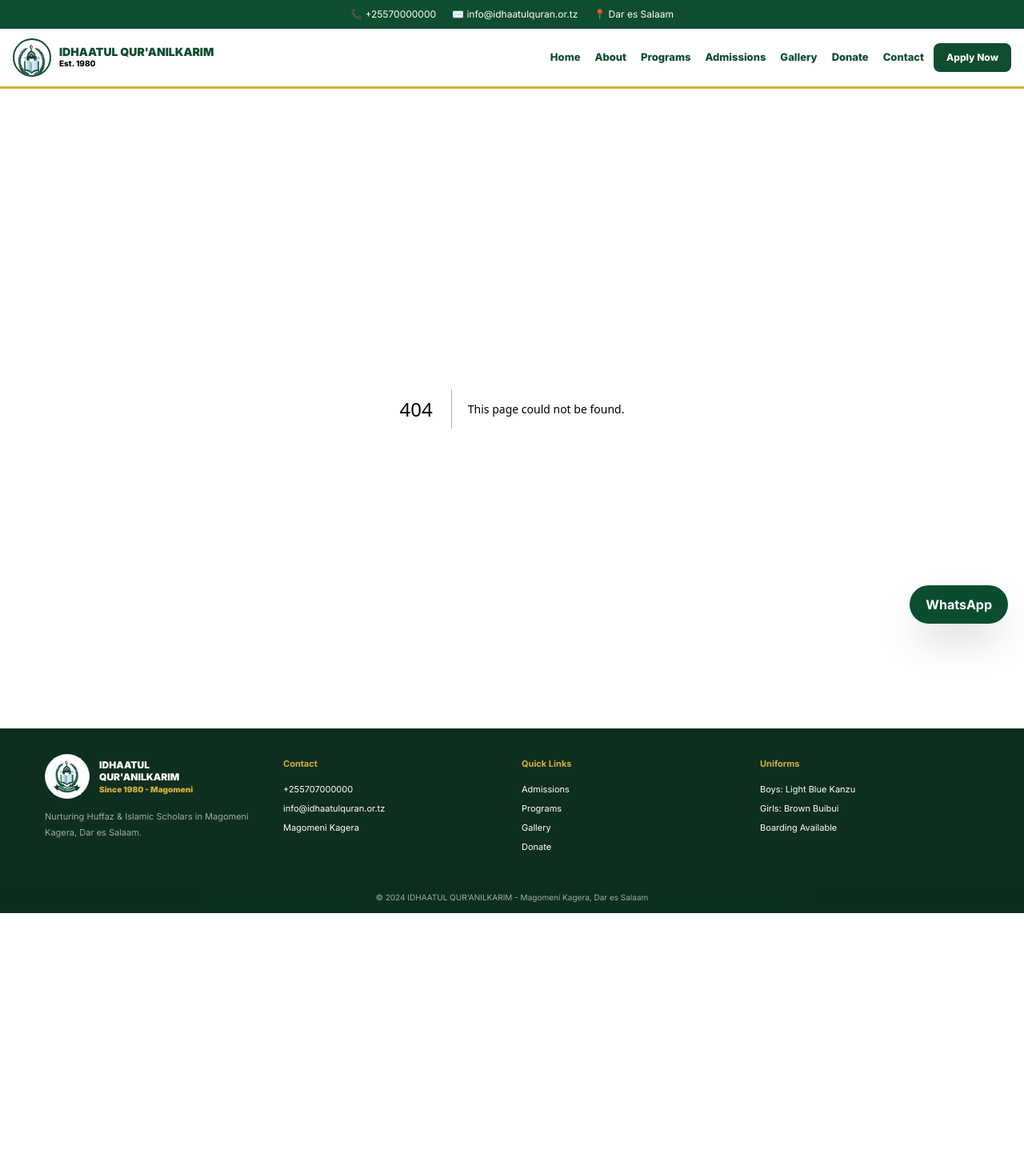
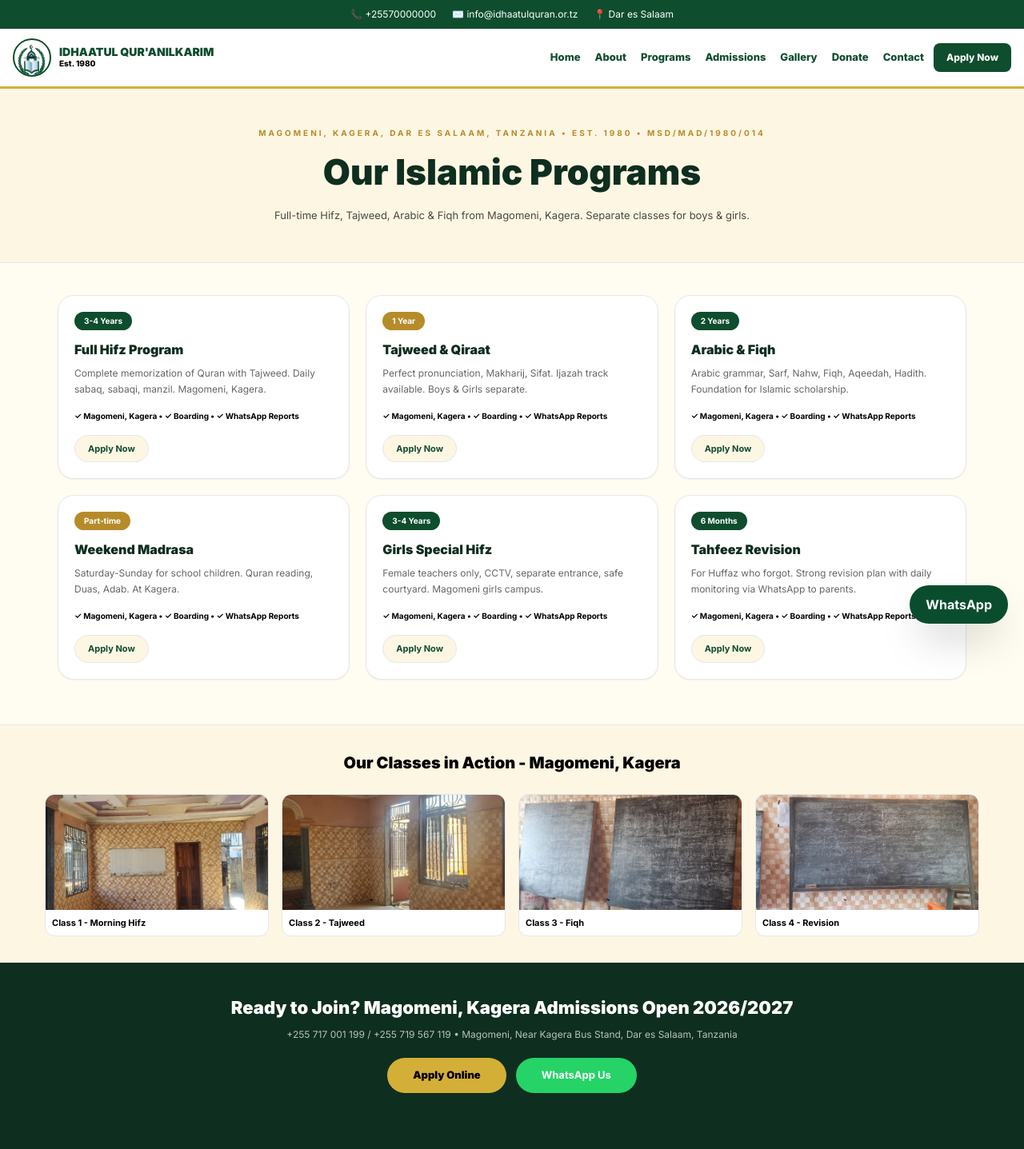
Before and after one commit to xoucho10/idhaatul, a Next.js app: page /programs in a window 1280 px wide. Before the commit this address had no page. Shown: the top 1437 px of the page at 80% size. Before the commit the page ends 1142 px from the top, so only its background shows below. Built offline with nearby package versions, Linux system fonts and the light colour scheme.

Commit message:
Remove duplicate header in programs page - use global header, keep TZ only

```diff
--- /dev/null
+++ b/app/programs/page.tsx
@@ -0,0 +1,71 @@
+import Image from 'next/image';
+import Link from 'next/link';
+
+export const metadata = {
+  title: "Programs - IDHAATUL QUR'ANILKARIM | Magomeni, Kagera, Tanzania",
+  description: "Hifz, Tajweed, Arabic, Fiqh programs in Magomeni, Kagera, Dar es Salaam, Tanzania. Est. 1980."
+}
+
+export default function ProgramsPage(){
+  return (
+    <div className="bg-[#FFFCF2] overflow-x-hidden">
+
+      {/* HERO - NO HEADER HERE ANYMORE */}
+      <section className="bg-[#fdf6e3] py-12 border-b">
+        <div className="max-w-[1200px] mx-auto px-4 text-center">
+          <p className="text-[#b68c2a] text-[10px] tracking-[0.3em] font-bold">MAGOMENI, KAGERA, DAR ES SALAAM, TANZANIA • EST. 1980 • MSD/MAD/1980/014</p>
+          <h1 className="text-[32px] md:text-[44px] font-black mt-2 text-[#0e2e1f]">Our Islamic Programs</h1>
+          <p className="text-[13px] opacity-70 max-w-[600px] mx-auto mt-3">Full-time Hifz, Tajweed, Arabic & Fiqh from Magomeni, Kagera. Separate classes for boys & girls.</p>
+        </div>
+      </section>
+
+      {/* PROGRAMS GRID - MOBILE SWIPE */}
+      <section className="py-10">
+        <div className="max-w-[1200px] mx-auto px-4">
+          <p className="text-center text-[10px] opacity-50 md:hidden mb-3">← Swipe to see all programs →</p>
+          <div className="flex md:grid md:grid-cols-3 gap-5 overflow-x-auto snap-x snap-mandatory scrollbar-hide -mx-4 px-4 md:mx-0 pb-4">
+            {[
+              {title:"Full Hifz Program", years:"3-4 Years", desc:"Complete memorization of Quran with Tajweed. Daily sabaq, sabaqi, manzil. Magomeni, Kagera.", color:"bg-[#0e4d2e]"},
+              {title:"Tajweed & Qiraat", years:"1 Year", desc:"Perfect pronunciation, Makharij, Sifat. Ijazah track available. Boys & Girls separate.", color:"bg-[#b68c2a]"},
+              {title:"Arabic & Fiqh", years:"2 Years", desc:"Arabic grammar, Sarf, Nahw, Fiqh, Aqeedah, Hadith. Foundation for Islamic scholarship.", color:"bg-[#0e4d2e]"},
+              {title:"Weekend Madrasa", years:"Part-time", desc:"Saturday-Sunday for school children. Quran reading, Duas, Adab. At Kagera.", color:"bg-[#b68c2a]"},
+              {title:"Girls Special Hifz", years:"3-4 Years", desc:"Female teachers only, CCTV, separate entrance, safe courtyard. Magomeni girls campus.", color:"bg-[#0e4d2e]"},
+              {title:"Tahfeez Revision", years:"6 Months", desc:"For Huffaz who forgot. Strong revision plan with daily monitoring via WhatsApp to parents.", color:"bg-[#0e4d2e]"},
+            ].map((p,i)=>(
+              <div key={i} className="min-w-[85%] md:min-w-0 snap-center bg-white border rounded-[20px] p-5 shadow-sm hover:shadow-xl active:scale-[0.98] hover:-translate-y-1 transition">
+                <div className={`${p.color} text-white text-[10px] font-bold px-3 py-1 rounded-full w-fit`}>{p.years}</div>
+                <h3 className="font-black text-[16px] mt-3 text-[#0e2e1f]">{p.title}</h3>
+                <p className="text-[12px] opacity-60 mt-2 leading-5">{p.desc}</p>
+                <div className="mt-4 text-[10px] font-bold">✓ Magomeni, Kagera • ✓ Boarding • ✓ WhatsApp Reports</div>
+                <Link href="/admissions" className="inline-block mt-4 bg-[#fdf6e3] border text-[#0e4d2e] text-[11px] font-bold px-4 py-2 rounded-full hover:bg-[#0e4d2e] hover:text-white transition">Apply Now</Link>
+              </div>
+            ))}
+          </div>
+        </div>
+      </section>
+
+      {/* CLASS IMAGES class1-4 */}
+      <section className="bg-[#fdf6e3] py-8 border-y">
+        <div className="max-w-[1200px] mx-auto px-4">
+          <h2 className="font-black text-center text-[20px]">Our Classes in Action - Magomeni, Kagera</h2>
+          <div className="grid grid-cols-2 md:grid-cols-4 gap-4 mt-6">
+            <div className="rounded-xl overflow-hidden border bg-white hover:shadow-lg active:scale-[0.98] transition"><div className="relative h-36"><Image src="/class1.jpg" alt="class1" fill className="object-cover" /></div><p className="text-[11px] font-bold p-2">Class 1 - Morning Hifz</p></div>
+            <div className="rounded-xl overflow-hidden border bg-white hover:shadow-lg active:scale-[0.98] transition"><div className="relative h-36"><Image src="/class2.jpg" alt="class2" fill className="object-cover" /></div><p className="text-[11px] font-bold p-2">Class 2 - Tajweed</p></div>
+            <div className="rounded-xl overflow-hidden border bg-white hover:shadow-lg active:scale-[0.98] transition"><div className="relative h-36"><Image src="/class3.jpg" alt="class3" fill className="object-cover" /></div><p className="text-[11px] font-bold p-2">Class 3 - Fiqh</p></div>
+            <div className="rounded-xl overflow-hidden border bg-white hover:shadow-lg active:scale-[0.98] transition"><div className="relative h-36"><Image src="/class4.jpg" alt="class4" fill className="object-cover" /></div><p className="text-[11px] font-bold p-2">Class 4 - Revision</p></div>
+          </div>
+        </div>
+      </section>
+
+      {/* CTA */}
+      <section className="bg-[#0e2e1f] text-white py-10 text-center">
+        <h2 className="font-black text-[22px] px-4">Ready to Join? Magomeni, Kagera Admissions Open 2026/2027</h2>
+        <p className="text-[12px] opacity-70 mt-2 px-4">+255 717 001 199 / +255 719 567 119 • Magomeni, Near Kagera Bus Stand, Dar es Salaam, Tanzania</p>
+        <div className="mt-5 flex flex-wrap justify-center gap-3 px-4">
+          <Link href="/admissions" className="bg-[#d4af37] text-black font-black text-[13px] px-8 py-3 rounded-full active:scale-95 transition">Apply Online</Link>
+          <a href="https://wa.me/255717001199" className="bg-[#25D366] text-white font-bold text-[13px] px-8 py-3 rounded-full active:scale-95 transition">WhatsApp Us</a>
+        </div>
+      </section>
+    </div>
+  )
+}
```
